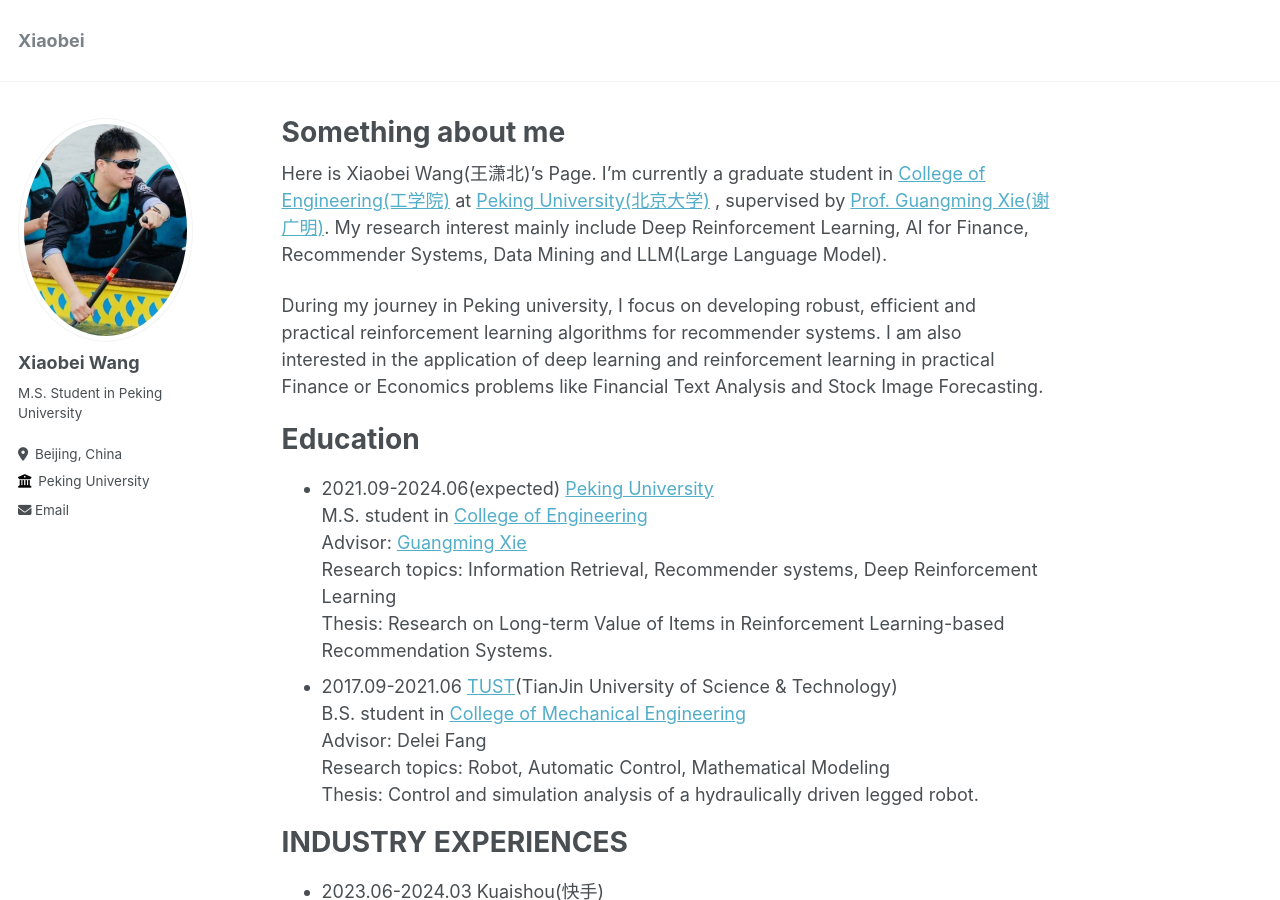
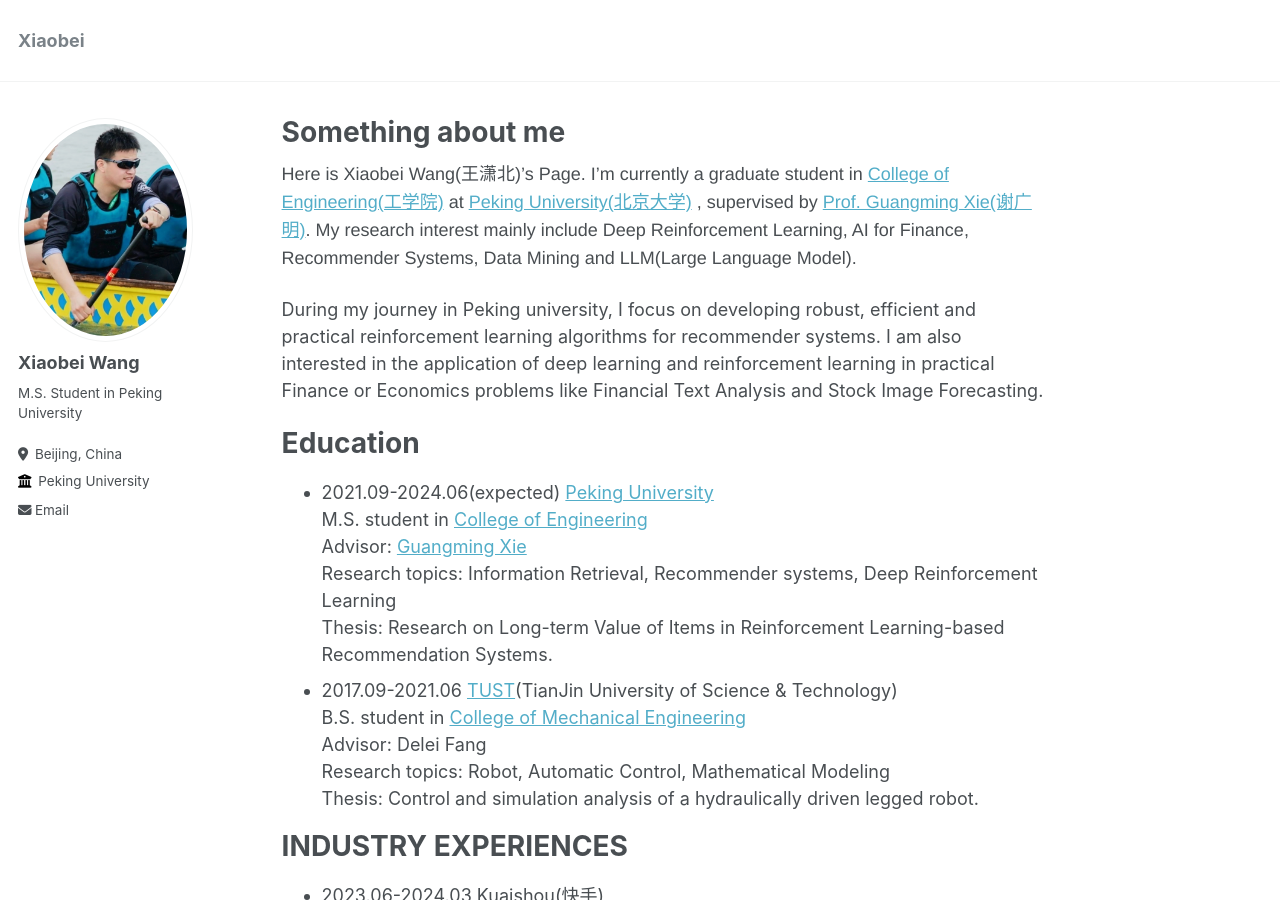
Before and after one commit to wangxiaobei822/wangxiaobei822.github.io, a Jekyll site: the page built from _pages/about.md, in a window 1280 px wide and 900 px high. Built offline with Jekyll 4.4.1, drawn with Linux system fonts in a browser that asks for light colours.

Commit message:
Update about.md

```diff
--- a/_pages/about.md
+++ b/_pages/about.md
@@ -7,7 +7,7 @@ redirect_from:
   - /about.html
 ---
 
-Here is Xiaobei Wang(王潇北)’s Page. I’m currently a graduate student in [College of Engineering(工学院)](https://www.coe.pku.edu.cn/) at [Peking University(北京大学)](https://www.pku.edu.cn/) , supervised by [Prof. Guangming Xie(谢广明)](https://www.coe.pku.edu.cn/teaching/all_time/7139.html). My research interest mainly include Deep Reinforcement Learning, AI for Finance, Recommender Systems, Data Mining and LLM(Large Language Model).
+<span style="font-family: Helvetica"> Here is Xiaobei Wang(王潇北)’s Page. I’m currently a graduate student in [College of Engineering(工学院)](https://www.coe.pku.edu.cn/) at [Peking University(北京大学)](https://www.pku.edu.cn/) , supervised by [Prof. Guangming Xie(谢广明)](https://www.coe.pku.edu.cn/teaching/all_time/7139.html). My research interest mainly include Deep Reinforcement Learning, AI for Finance, Recommender Systems, Data Mining and LLM(Large Language Model).</span>
 
 During my journey in Peking university, I focus on developing robust, efficient and practical reinforcement learning algorithms for recommender systems. I am also interested in the application of deep learning and reinforcement learning in practical Finance or Economics problems like Financial Text Analysis and Stock Image Forecasting.
 
```
